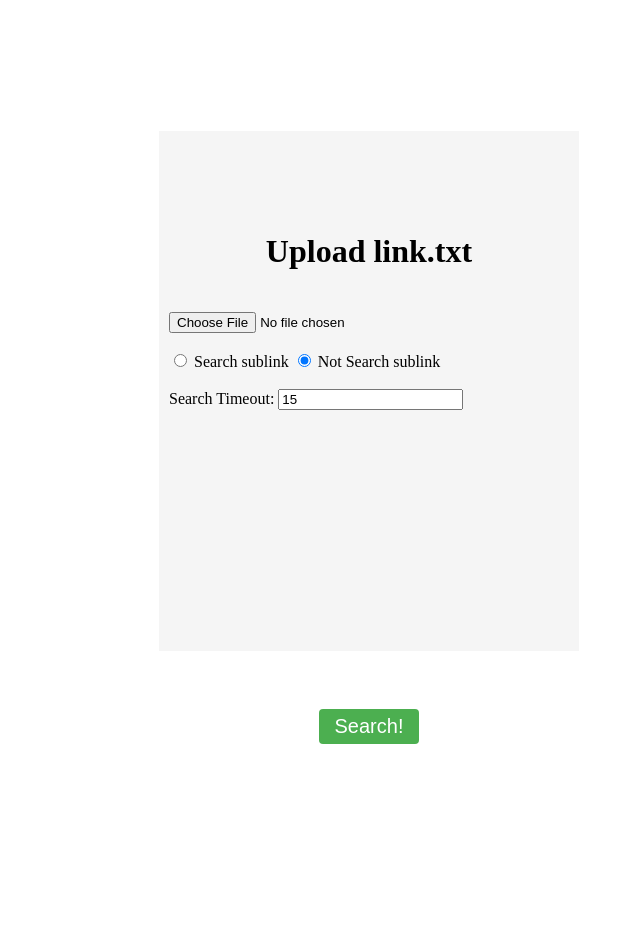
After one commit to JasmineYuer/autosearch, a Flask app: template templates/link.html in a window 1280 px wide. The commit adds this page. Shown: the part 2781-3724 px from the top of the page, without its empty margins (271-911 px from the left). Run offline with Flask 2, Linux system fonts and the light colour scheme; the template is opened without the code that fills it, so the values that code supplies are empty.

Commit message:
split html page

```diff
--- a/static/styles.css
+++ b/static/styles.css
@@ -1,12 +1,14 @@
+
 body {
-    font-family: Arial, sans-serif;
-    max-width: 1000px;
-    margin: 0 auto;
+    display: flex;
+    justify-content: center;
+    align-items: center;
+    min-height: 800vh;
 }
 
 .box {
-    display: inline-block;
-    height: 300px;
+
+    height: 500px;
     width: 400px;
     margin: 20px;
     vertical-align: bottom;
--- /dev/null
+++ b/templates/link.html
@@ -0,0 +1,61 @@
+<!doctype html>
+<html>
+
+<head>
+    <title>File Upload</title>
+    <link rel="stylesheet" href="../static/styles.css">
+</head>
+
+<body>
+
+
+
+
+    <form action="/" method="POST" enctype="multipart/form-data">
+
+
+        <div class="box">
+        <h1 class="bigh1"></h1>
+
+
+        <h1 class="title">Upload link.txt</h1>
+
+        <input type="file" name="linktxt">
+
+        <br> <br>
+        <label>
+            <input type="radio" name="deep_dive" value="True" > Search sublink
+        </label>
+        <label>
+            <input type="radio" name="deep_dive" value="False" checked> Not Search sublink
+        </label>
+
+        <br><br>
+        <label for="stimeout">Search Timeout: </label>
+        <input id="stimeout" type="number" name="stimeout" value="15"  min="10" size="3" />
+
+        </div>
+        <br>
+
+        <div class="submitdiv">
+        <input type="submit" value="Search!">
+
+        </div>
+
+    </form>
+
+<!--     {% for message in get_flashed_messages() %}
+    <p style="color:red">{{ message }}</p>
+    {% endfor %}
+    <br>
+    {% if finish %}
+      <div id="result">
+        <h3>Finish searched!</h3>
+        <a href="{{ url_for('uploaded_file', filename=filename) }}" download="{{ filename }}">
+          <button>Download File</button>
+        </a>
+      </div>
+    {% endif %} -->
+</body>
+
+</html>
```
Also changed, not shown: templates/main.html (added), templates/word.html (added).
